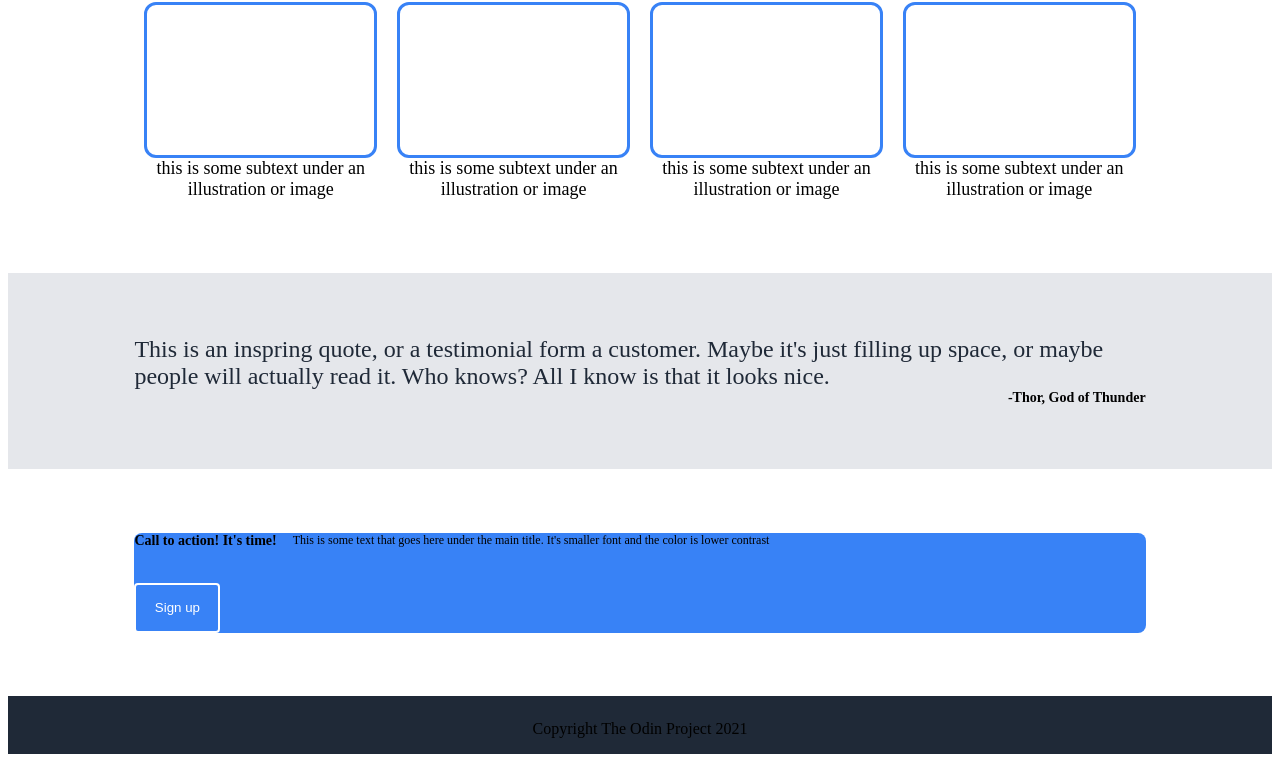
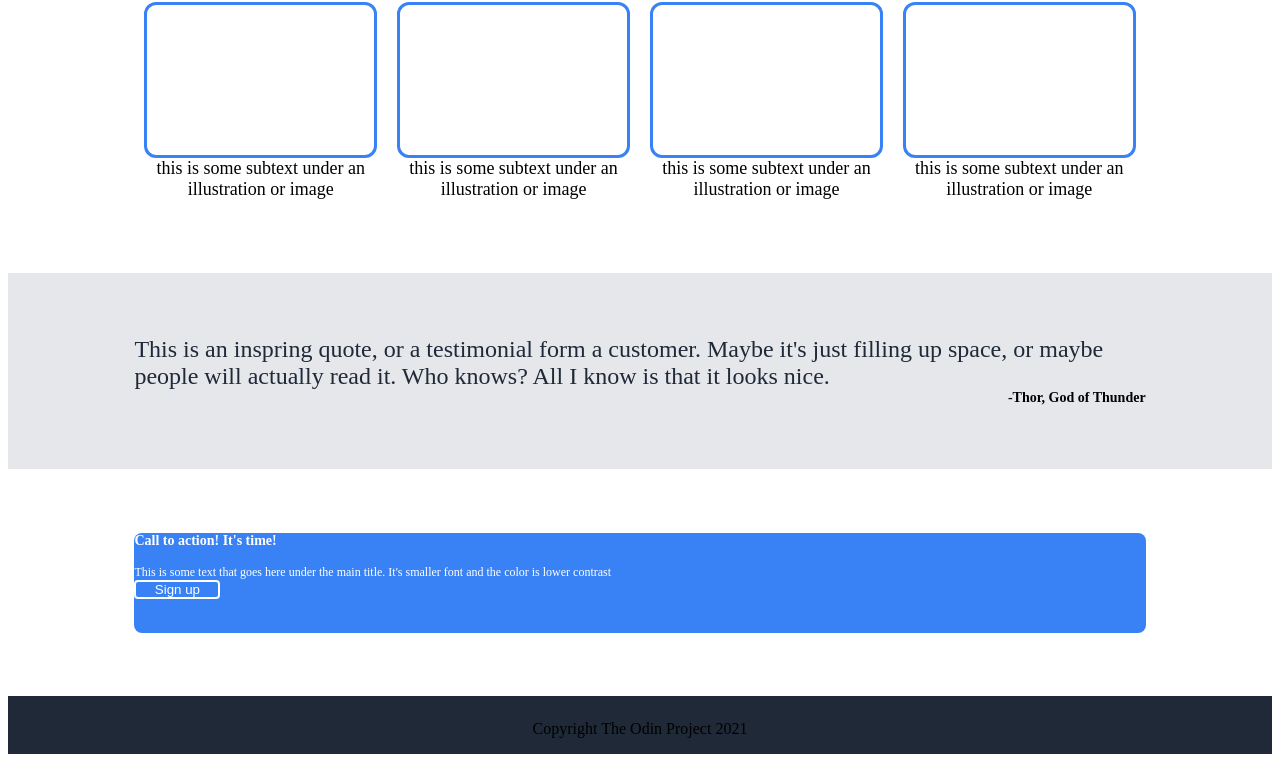
Before and after one commit to OriginalByteMe/odin-landing-page-assignment, a plain HTML site: page index.html in a window 1280 px wide. Shown: the part 554-1316 px from the top of the page. Drawn offline with Linux system fonts and the light colour scheme.

Commit message:
Last modification to css

```diff
--- a/index.html
+++ b/index.html
@@ -98,18 +98,16 @@
 
         <div class="container signup-section">
             <div class="signup-box">
-                <div class="left-items">
+                <div class="signup left-items">
                     <div id="signup-header">Call to action! It's time!</div>
                     <div id="signup-text">
                         This is some text that goes here under the main title. It's smaller font and the color is lower contrast
                     </div>
                 </div>
-                <div class="right-items">
+                <div class="signup right-items">
                     <button>Sign up</button>
                 </div>
             </div>
-
-
         </div>
 
         <script src="" async defer></script>
--- a/stylesheet.css
+++ b/stylesheet.css
@@ -33,7 +33,7 @@ footer{
 }
 .container.info-section, .container.signup-section{
     background-color: #FFFFFF;
-    justify-content: center;
+    /* justify-content: center; */
 }
 .container.quote-section{
     background-color: #E5E7EB;
@@ -96,7 +96,6 @@ a{
 }
 .image-placeholder{
     height:150px;
-    /* width: 100px; */
     justify-content: center;
     align-items: center;
     border-color: #3882F6;
@@ -181,13 +180,13 @@ button{
 }
 
 .signup-box{
-    display: flex;
-    flex-direction: column;
-    justify-content: center;
+
+    /* justify-content: center; */
     height: 100px;
     width: 100%;
     background-color: #3882F6;
     border-radius: 8px;
+    color: white;
 }
 
 .signup-box button{
@@ -198,7 +197,7 @@ button{
     border-style: solid;
 }
 
-.signup-box.left-items, .signup-box.right-items{
+.signup.left-items, .signup.right-items{
     flex-direction: column;
     flex:1;
     gap:16px;
```
